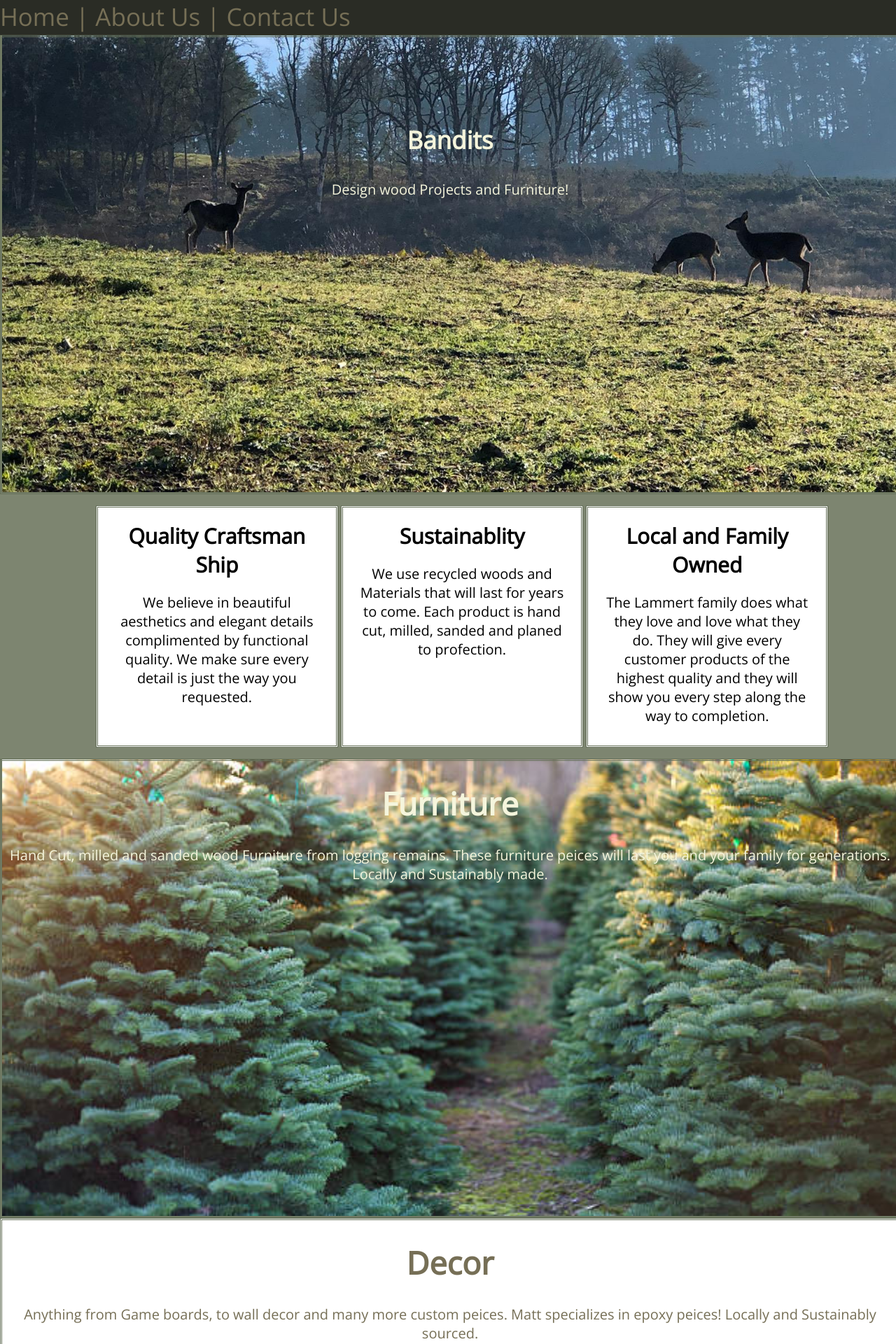
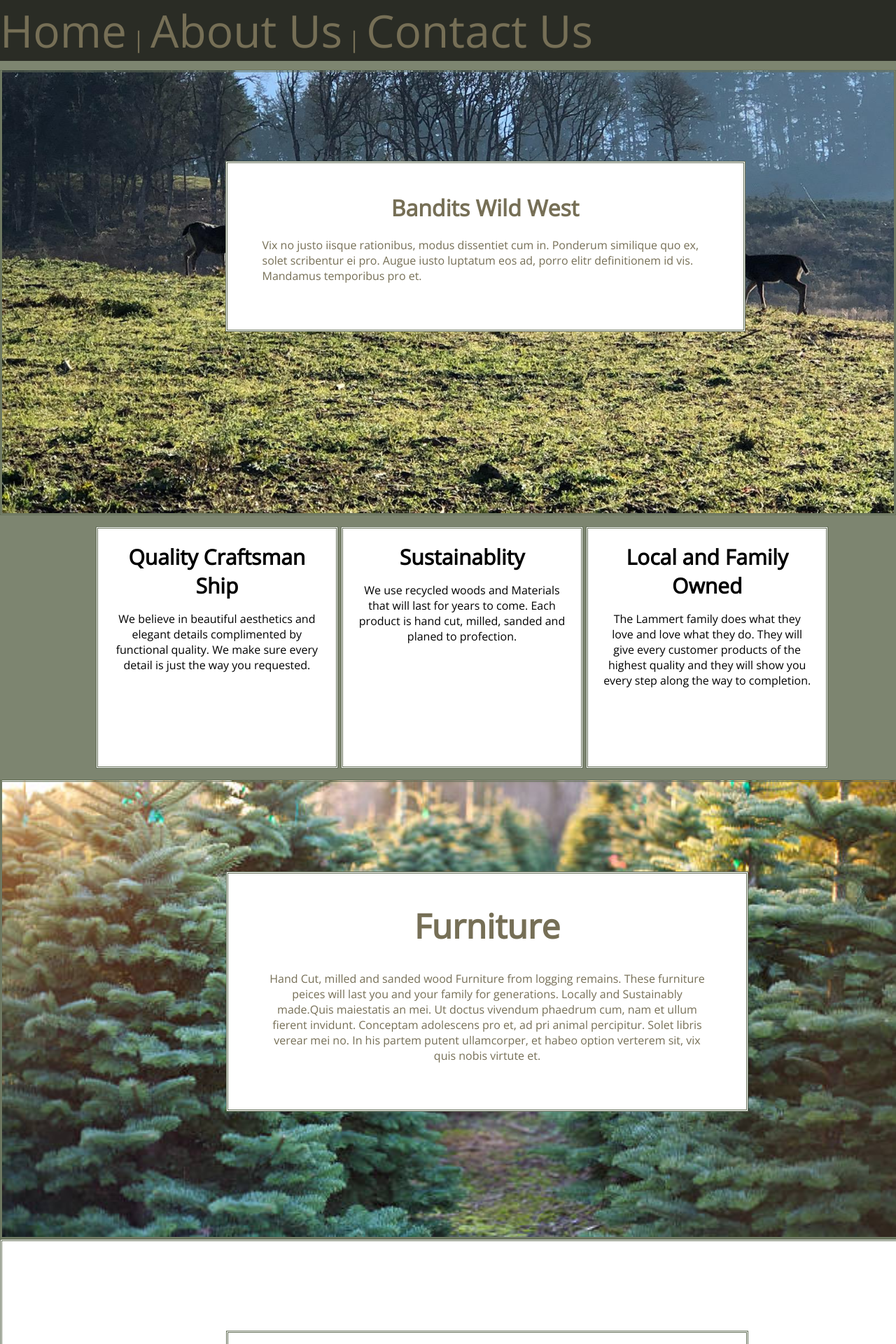
Before and after one commit to yothebob/bandits-wild-west-website, a Flask app: page / in a window 1280 px wide; the page is wider, and only the part inside the window is pictured. Shown: the top 1920 px of that part at 70% size. Run offline with Flask 2, Linux system fonts and the light colour scheme.

Commit message:
layout and css changes

```diff
--- a/static/style.css
+++ b/static/style.css
@@ -8,15 +8,15 @@
 }
 h1 {
   font-weight: bolder;
-  color: beige;
-  font-size: 45px;
+  color: #f5ecd3;
+  font-size: 3em;
 }
 p{
-  color: beige;
-  font-size: 20px;
+  color: #f5ecd3;
+  font-size: 1em;
 }
 h3 {
-  color: beige;
+  color: #f5ecd3;
 }
 .black{
   color: #766F56;
@@ -26,13 +26,13 @@
   font-family: 'Open Sans', sans-serif;
   background-color: #2A2C25;
   padding: 0;
-  width: 100%;
-  height: 50px;
+  max-width: 100%;
+  height: 1%;
   margin: 0;
   font-style: normal;
   text-decoration-style: none;
   text-decoration-line: none;
-  font-size: 35px;
+  font-size: 2em;
   color: #766F56;
   text-align: left;
 }
@@ -43,20 +43,18 @@
 div.cover-image{
   background: url('/static/deer.jpg') no-repeat bottom left;
   background-size: cover;
-  width: 100%;
-  height:650px;
-  position: static;
+  max-width: 100%;
+  height: 630px;
+  position: relative;
   bottom: 0;
   border-style: double;
   border-color: #646F58;
+  margin-top: 1%;
 }
 .company-name{
-  font-size: 35px;
-  padding-top: 100px;
-  text-align: center;
-}
-.slogan{
-  padding: 10px;
+  font-size: 2em;
+  padding-top: 10px;
+  color: #766F56;
   text-align: center;
 }
 
@@ -79,10 +77,10 @@
 .qbox-t{
   font-weight: bolder;
   font-size: 30px;
-  color: black;
+  color: #000000;
 }
 .qbox-p{
-  color: black;
+  color: #000000;
 }
 div.furniture{
   background: url('/static/christmas_tree1.jpg') no-repeat bottom left;
@@ -98,17 +96,31 @@
 }
 div.decor{
   width: 100%;
-  height: 650px;
   background-color: white;
   border-color: #646F58;
   border-style: double;
   padding: 0;
   margin: 0;
 }
+div.text-block{
+  width:50%;
+  color: black;
+  background-color: white;
+  border-color: #646F58;
+  border-style: double;
+  margin-left: 25%;
+  margin-right: 25%;
+  margin-top: 10%;
 
+  padding: 50px;
+  padding-top: 10px;
+}
 .list-photos{
   display: inline-flex;
   vertical-align: top;
+  width: 50%;
+  margin-left: 25%;
+  margin-right: 25%;
   bottom: 0;
 }
 .p1{
@@ -150,16 +162,22 @@
   font-family: 'Open Sans', sans-serif;
   border-style: double;
   border-color: #646F58;
+  margin-left: 25%;
+  margin-right: 25%;
+  margin-bottom: 10%;
+  margin-top: 10%;
 
 }
 .about-photo{
   background: url('/static/dogs.png') no-repeat center;
-  width: 600px;
+  width: 50%;
   height: 300px;
-  padding-left: 300px;
-  padding-right: 300px;
-  margin-left: 100px;
-  margin-right: 100px;
+  padding-left: 0px;
+  padding-right: 0px;
+  margin-left: 25%;
+  margin-right: 25%;
+  padding-bottom: 150px;
+  margin-bottom: 10%;
   border-style: double;
   border-color: #646F58;
 }
--- a/templates/about.html
+++ b/templates/about.html
@@ -4,7 +4,9 @@
   <div class="contents">
     <h1 class="black">About Us</h1>
       <p class="black">Here is where you write alot about how the company started. Why you decided to start it, maybe about family or personal life
-      or your background in these skills or really anything. the more you put in here the better it will look. blah blah blah. alot of filler.</p>
+      or your background in these skills or really anything. Lorem ipsum dolor sit amet, ne summo ocurreret sit, ei putent expetendis qui. Cum ne altera commodo voluptatibus. Id vis unum nulla interesset. An eum fugit electram necessitatibus, mandamus suavitate ad qui, cu quas aeque eos.
+      </p>
+      <p>Eum in quando interesset, per at posse detracto. Pri detracto pertinax ex, magna necessitatibus vix at, vide omittam cu qui. Ne vix noster causae quaeque.Quis maiestatis an mei. Ut doctus vivendum phaedrum cum, nam et ullum fierent invidunt. Conceptam adolescens pro et, ad pri animal percipitur. Solet libris verear mei no.</p>
       <div class="about-photo">
       </div>
   </div>
--- a/templates/base.html
+++ b/templates/base.html
@@ -2,7 +2,7 @@
 <html>
 <head>
   <meta charset="utf-8">
-  <meta name="viewport" content="width=device-width, initial-scale=1, shrink-to-fit=no">
+  <meta name="viewport" content="width=device-width, initial-scale=1">
   <link type="text/css" rel="stylesheet" href="{{url_for('static',filename='style.css')}}">
   {% if title %}
     <title>Bandits - {{title}}</title>
--- a/templates/contact.html
+++ b/templates/contact.html
@@ -1,6 +1,11 @@
 {% extends "base.html" %}
 {% block content %}
 <div class="contents">
+  <div class="contents">
+    <h1>Looking for a quote?</h1>
+    <p>Quis maiestatis an mei. Ut doctus vivendum phaedrum cum, nam et ullum fierent invidunt. Conceptam adolescens pro et, ad pri animal percipitur. Solet libris verear mei no. In his partem putent ullamcorper, et habeo option verterem sit, vix quis nobis virtute et.
+</p>
+  </div>
   <div class="decor">
     <form class="quote-form"  method="post">
       <h3 class="black">{{form.name.label}}</h3>
--- a/templates/index.html
+++ b/templates/index.html
@@ -1,8 +1,10 @@
 {% extends "base.html" %}
 {% block content %}
 <div class="cover-image">
-  <h1 class='company-name'>Bandits</h1>
-    <p class='slogan'>Design wood Projects and Furniture!</p>
+  <div class="text-block">
+    <h1 class='company-name'>Bandits Wild West</h1>
+      <p class='black'>Vix no justo iisque rationibus, modus dissentiet cum in. Ponderum similique quo ex, solet scribentur ei pro. Augue iusto luptatum eos ad, porro elitr definitionem id vis. Mandamus temporibus pro et.</p>
+  </div>
 </div>
 <div class="contents">
   <ul>
@@ -21,21 +23,26 @@
     </div>
   </ul>
   <div class="furniture">
-    <h1>Furniture</h1>
-      <p>Hand Cut, milled and sanded wood Furniture from logging remains. These furniture peices will last you and your family for generations. Locally and Sustainably made.</p>
+      <div class="text-block">
+        <h1 class="black">Furniture</h1>
+        <p class="black">Hand Cut, milled and sanded wood Furniture from logging remains. These furniture peices will last you and your family for generations. Locally and Sustainably made.Quis maiestatis an mei. Ut doctus vivendum phaedrum cum, nam et ullum fierent invidunt. Conceptam adolescens pro et, ad pri animal percipitur. Solet libris verear mei no. In his partem putent ullamcorper, et habeo option verterem sit, vix quis nobis virtute et.</p>
+      </div>
   </div>
   <div class="decor">
-    <h1 class="black">Decor</h1>
-      <p class="black">Anything from Game boards, to wall decor and many more custom peices. Matt specializes in epoxy peices! Locally and Sustainably sourced.</p>
+    <div class="text-block">
+      <h1 class="black">Decor</h1>
+      <p class="black">Anything from Game boards, to wall decor and many more custom peices. Matt specializes in epoxy peices! Locally and Sustainably sourced.Vix no justo iisque rationibus, modus dissentiet cum in. Ponderum similique quo ex, solet scribentur ei pro. Augue iusto luptatum eos ad, porro elitr definitionem id vis. Mandamus temporibus pro et.
+</p>
+    </div>
       <ul class="list-photos">
         <li class="p1"></li>
         <li class="p2"></li>
         <li class="p3"></li>
       </ul>
   </div>
-  <div class="christmas">
-    <h1>Christmas Trees</h1>
-      <p>Many acres of christmas Trees give joy to the community, Here is some more text. I will need info for all these fields. </p>
+  <div class="text-block">
+      <h1 class="black">Christmas Trees</h1>
+        <p class="black">Many acres of christmas Trees give joy to the community, Here is some more text. I will need info for all these fields. </p>
   </div>
 </div>
 {% endblock %}
```
